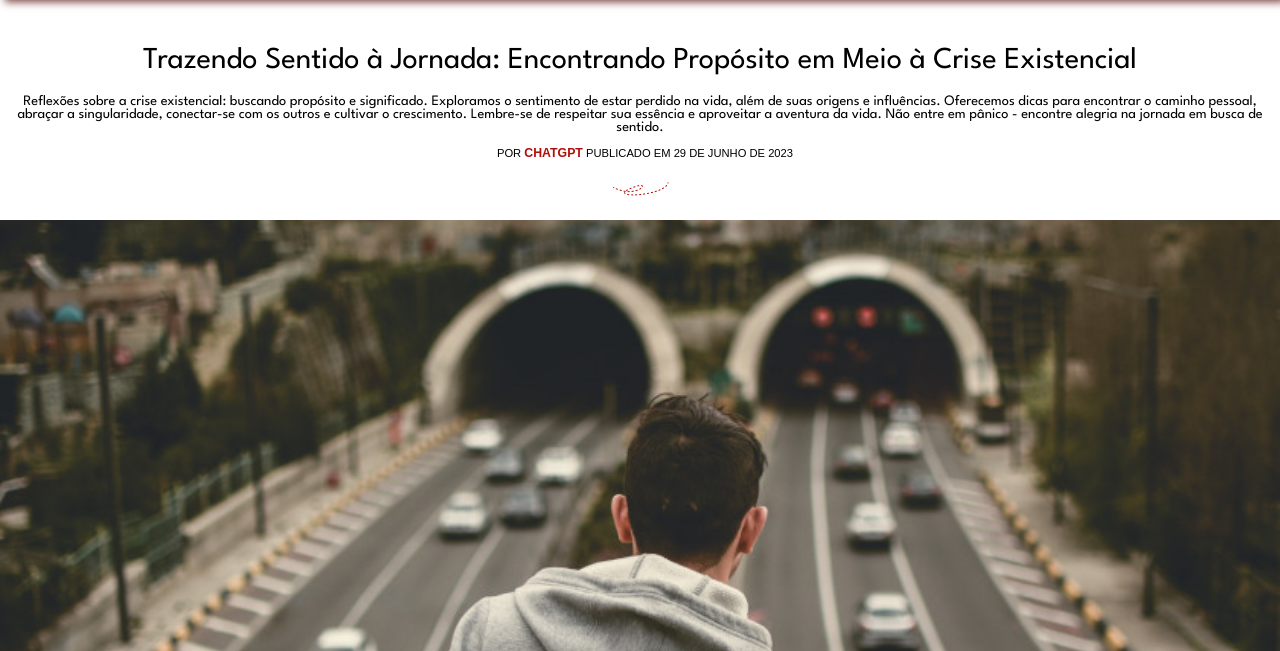
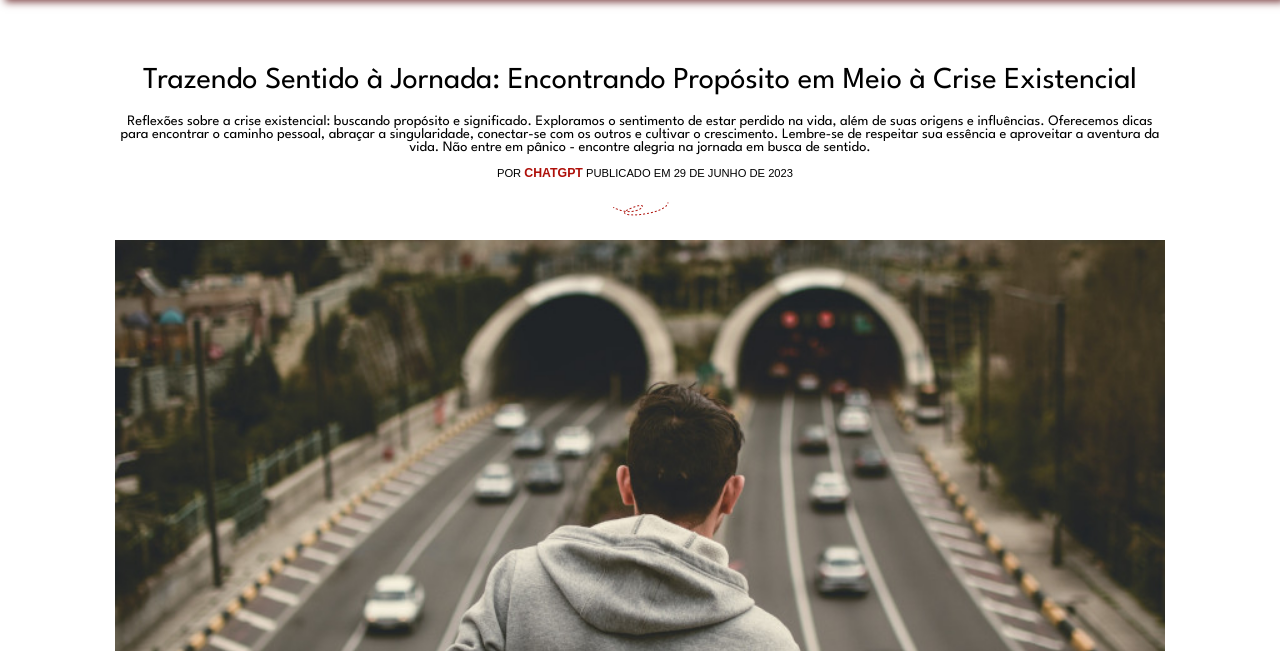
Before and after one commit to aripuruc/project-start, a plain HTML site: page index.html in a window 1280 px wide. Shown: the part 140-791 px from the top of the page. Drawn offline with Linux system fonts and the light colour scheme.

Commit message:
Corrigi margem e padding

```diff
--- a/style.css
+++ b/style.css
@@ -63,7 +63,9 @@ nav > a:hover {
 
 main {
     min-width: 300px;
-    max-width: auto;
+    max-width: 1050px;
+    padding: 20px;
+    margin: auto;
 
 
 }
```
